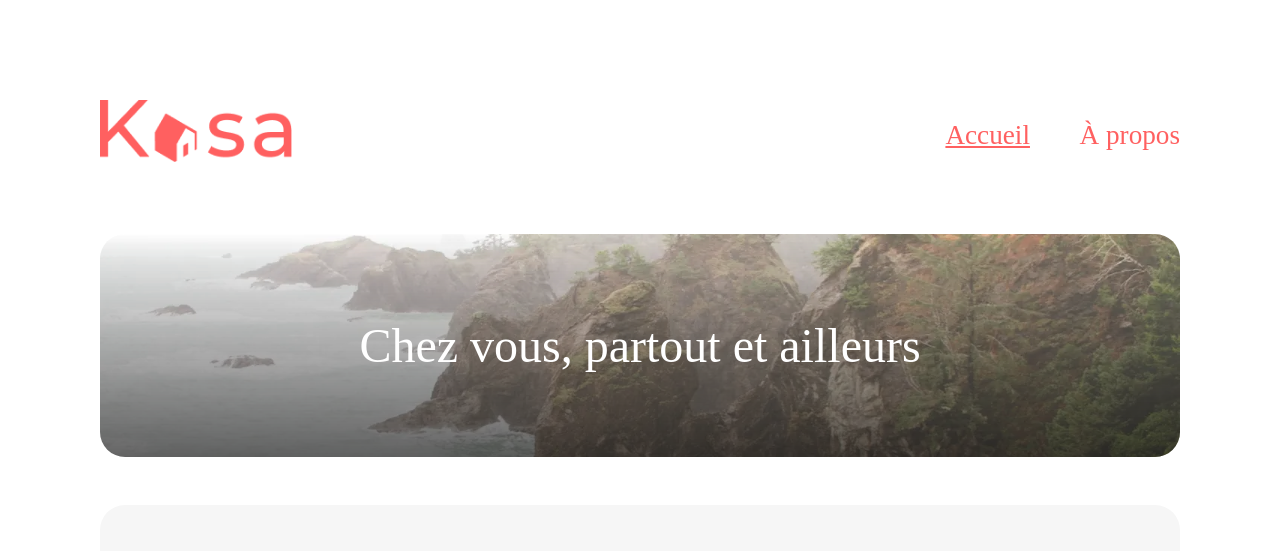
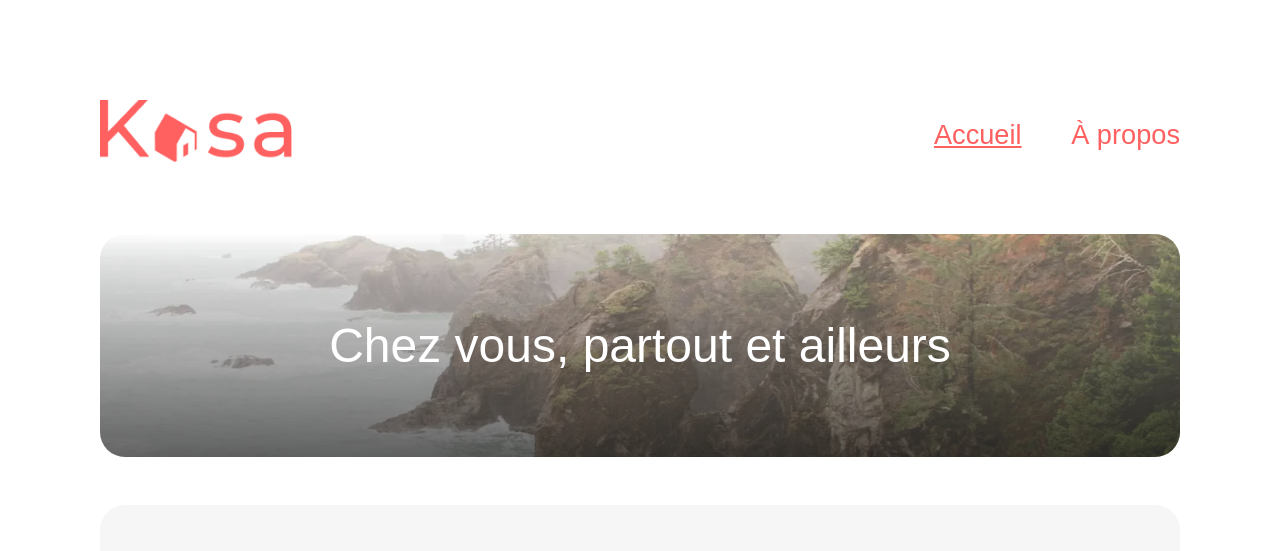
Before and after one commit to p2r3d/p6_kasa, a React (Create React App) app: page / in a window 1280 px wide. Shown: the top 551 px of the page. Built offline with nearby package versions, Linux system fonts and the light colour scheme.

Commit message:
changements css vers scss

```diff
--- a/src/components/Banner/banner.css
+++ b/src/components/Banner/banner.scss
@@ -1,3 +1,5 @@
+@import '../../style/index.scss';
+
 .banner {
   display:flex;
   align-items: center;
@@ -9,18 +11,17 @@
   background: linear-gradient(rgba(255, 255, 255, 0) 0%, rgba(0, 0, 0, 0.6) 100%);
 }
 .bannerImg {
-  width: 100%;
-  height: 100%;
+  @include full;
   border-radius: 25px;
   object-fit: cover;
   opacity: 0.8;
   mix-blend-mode: darken;
 }
-.bannerTitle{
+.bannerTitle {
   position: absolute;
   z-index: 1;
   font-size: 3rem;
   font-weight: 500;
-  color: #fff;
-  background-color: rgba(255, 255, 255, 0);
+  color: $title-color;
+  padding: 0 50px ;
 }
--- a/src/components/Banner/index.jsx
+++ b/src/components/Banner/index.jsx
@@ -1,4 +1,4 @@
-import './banner.css'
+import './banner.scss'
 
 function Banner({image, text, description}) {
   return (
--- a/src/components/Card/card.scss
+++ b/src/components/Card/card.scss
@@ -30,6 +30,7 @@
       padding-left: 1rem;
       font-weight: 500;
       color: $title-color;
+      font-family: $font-family;
     }
   }
   .cardFigure::before {
--- a/src/components/Collapse/collapse.scss
+++ b/src/components/Collapse/collapse.scss
@@ -3,6 +3,8 @@
 .divContainer {
   padding:0;
   margin: 0;
+  font-family: $font-family;
+
   .itemContainer {
     display :flex;
     flex-direction: column;
@@ -13,29 +15,6 @@
         list-style-type: none;
         width:100%;
       }
-  }
-}
-
-.closedCollapse {
-  @include flex-center-between;
-  justify-content: space-between;
-  margin:  30px auto;
-  width : 80%;
-
-}
-.itemTitle {
-  @include flex-center-between;
-  height :47px;
-  background-color:$kasa-color;
-  border-radius: 5px 0 0 5px;
-  color: $title-color;
-  font-size: 24px;
-  font-family: $font-family;
-  font-weight: 500;
-  padding-left: 18px;
-  width:100%;
-  margin: 0;
-}
       .itemText {
       padding: 36px 18px 19px 18px;
       margin:0;
@@ -45,8 +24,27 @@
       background-color: $background-text-color;
       border-radius:  0  0 5px 5px;
     }
+  }
+
+  .closedCollapse {
+    @include flex-center-between;
+    justify-content: space-between;
+    margin:  30px auto;
+    width : 80%;
+  }
+  .itemTitle {
+    @include flex-center-between;
+    height :47px;
+    background-color:$kasa-color;
+    border-radius: 5px 0 0 5px;
+    color: $title-color;
+    font-size: 24px;
+    font-weight: 500;
+    padding-left: 18px;
+    width:100%;
+    margin: 0;
+  }
   .arrow {
-  @include flex-center-between;
     background-color: $kasa-color;
     border-radius: 0 5px 5px 0;
     color:$title-color;
@@ -54,3 +52,4 @@
     border:0px;
     padding-right: 10px;
   }
+}
--- a/src/components/Collapse/index.jsx
+++ b/src/components/Collapse/index.jsx
@@ -17,9 +17,11 @@ function Collapse({AboutItemIndex, aboutItemTitle,aboutItemText,arrowD, arrowU})
     </ul>
   </div>
   ) : (
-  <div className='closedCollapse'>
-    <p className='itemTitle'>{aboutItemTitle}</p>
-    <button className='arrow' onClick={() => setIsOpen(true)}><img className="" src={arrowD} alt="" /></button>
+  <div className='divContainer'>
+    <div className='closedCollapse'>
+      <p className='itemTitle'>{aboutItemTitle}</p>
+      <button className='arrow' onClick={() => setIsOpen(true)}><img className="" src={arrowD} alt="" /></button>
+    </div>
   </div>
  )
 }
--- a/src/components/Gallery/index.jsx
+++ b/src/components/Gallery/index.jsx
@@ -1,4 +1,4 @@
-import "./gallery.css";
+import "./gallery.scss";
 import Card from '../../components/Card'
 
 
--- a/src/components/Header/header.css
+++ b/src/components/Header/header.scss
@@ -1,5 +1,8 @@
+@import '../../style/index.scss';
+
 .header {
   display:flex;
   flex-direction: column;
   padding-bottom: 3rem;
+  font-family: $font-family ;
 }
--- a/src/components/Header/index.jsx
+++ b/src/components/Header/index.jsx
@@ -1,4 +1,4 @@
-import './header.css'
+import './header.scss'
 import Nav from '../Nav'
 import Banner from '../Banner'
 
--- a/src/style/index.scss
+++ b/src/style/index.scss
@@ -1,4 +1,3 @@
-// variables globales
 $kasa-color: #FF6060;
 $background-text-color: #F6F6F6;
 $background-color :#000000;
```
Also changed, not shown: src/components/Gallery/gallery.scss (renamed from src/components/Gallery/gallery.css). Lines whose indentation alone changed are shown as unchanged.
